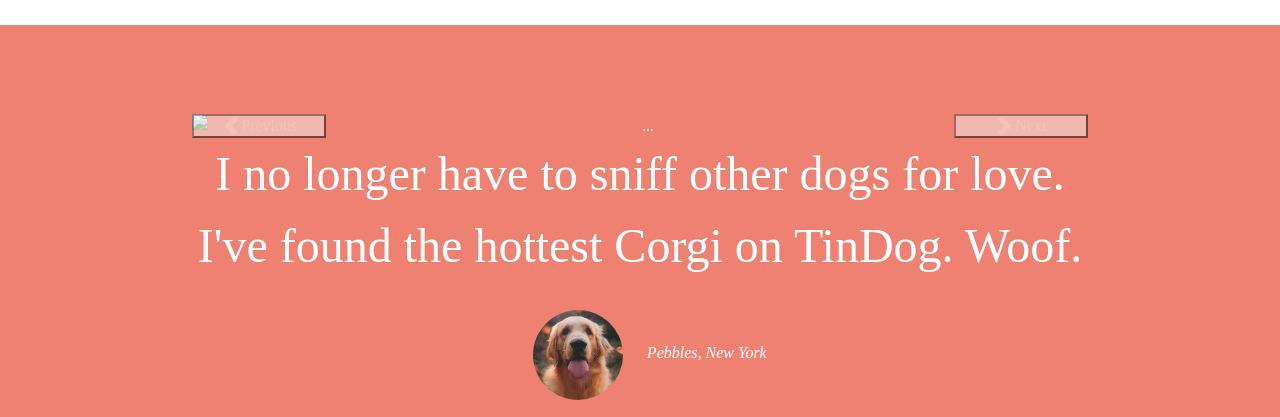
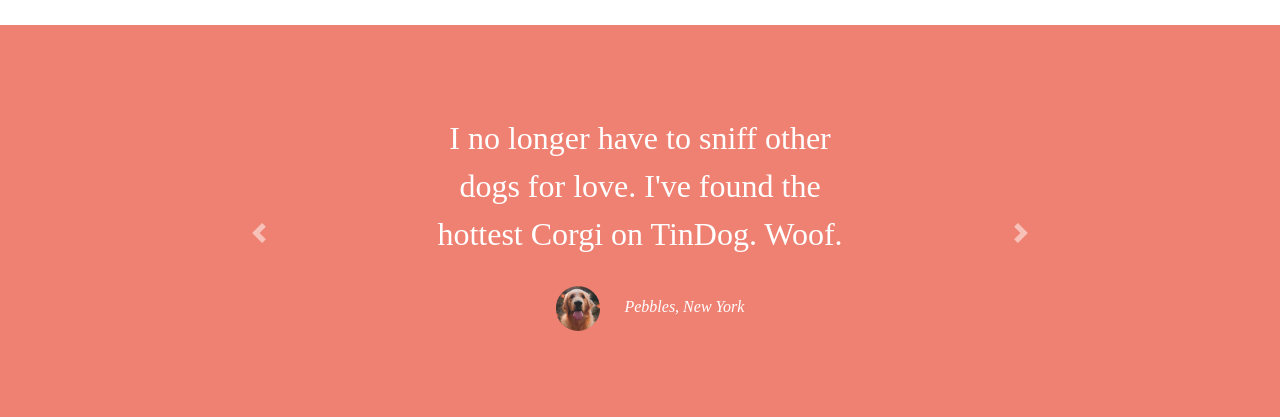
Before and after one commit to michaelouru-sw/TinDog, a plain HTML site: page index.html in a window 1280 px wide. Shown: the part 1190-1607 px from the top of the page. Drawn offline with nearby package versions, Linux system fonts and the light colour scheme.

Commit message:
Carousel Completions

```diff
--- a/css/styles.css
+++ b/css/styles.css
@@ -18,7 +18,7 @@
 
 h2 {
     font-family: "Monserrat-Bold";
-    font-size: 3rem;
+    font-size: 2rem;
     line-height: 1.5;
 }
 
@@ -114,6 +114,11 @@
     margin: 20px;
 }
 
+.testimonial-item {
+    padding-left: 25%;
+    padding-right: 25%;
+}
+
 /* Press Section  */
 
 #press {
--- a/index.html
+++ b/index.html
@@ -95,61 +95,28 @@
   <!-- Testimonials -->
 
   <section id="testimonials">
-    <div id="carouselExampleControls" class="carousel slide" data-bs-ride="carousel">
+    <div id="testimonials-carousel" class="carousel slide" data-ride="false">
       <div class="carousel-inner">
-        <div class="carousel-item active">
-          <img src="..." class="d-block w-100" alt="...">
+        <div class="carousel-item testimonial-item active">
+          <h2>I no longer have to sniff other dogs for love. I've found the hottest Corgi on TinDog. Woof.</h2>
+          <img src="images/dog-img.jpg" class="testimonial-image" alt="dog-profile">
+          <em>Pebbles, New York</em>
         </div>
-        <div class="carousel-item">
-          <img src="..." class="d-block w-100" alt="...">
-        </div>
-        <div class="carousel-item">
-          <img src="..." class="d-block w-100" alt="...">
+        <div class="carousel-item testimonial-item">
+          <h2 class="testimonial-text">My dog used to be so lonely, but with TinDog's help, they've found the love of their life. I think.</h2>
+          <img class="testimonial-image" src="images/lady-img.jpg" alt="lady-profile">
+          <em>Beverly, Illinois</em>
         </div>
       </div>
-      <button class="carousel-control-prev" type="button" data-bs-target="#carouselExampleControls" data-bs-slide="prev">
+      <a class="carousel-control-prev" href="#testimonials-carousel" role="button" data-slide="prev">
         <span class="carousel-control-prev-icon" aria-hidden="true"></span>
-        <span class="visually-hidden">Previous</span>
-      </button>
-      <button class="carousel-control-next" type="button" data-bs-target="#carouselExampleControls" data-bs-slide="next">
+        <span class="sr-only">Previous</span>
+      </a>
+      <a class="carousel-control-next" href="#testimonials-carousel" role="button" data-slide="next">
         <span class="carousel-control-next-icon" aria-hidden="true"></span>
-        <span class="visually-hidden">Next</span>
-      </button>
+        <span class="sr-only">Next</span>
+      </a>
     </div>
-    <!-- <div id="carouselExampleControls" class="carousel slide" data-bs-ride="carousel">
-      <div class="carousel-inner">
-        <div class="carousel-item active">
-          <h2>I no longer have to sniff other dogs for love. I've found the hottest Corgi on TinDog. Woof.</h2>
-          <img src="images/dog-img.jpg" class="testimonial-image d-block w-100" alt="dog-profile">
-          <em>Pebbles, New York</em>
-        </div>
-        <div class="carousel-item">
-          <h2 class="testimonial-text">My dog used to be so lonely, but with TinDog's help, they've found the love of their life. I think.</h2>
-          <img class="testimonial-image" class="d-block" src="images/lady-img.jpg" alt="lady-profile">
-          <em>Beverly, Illinois</em>
-        </div>
-        <div class="carousel-item">
-          <img src="..." class="d-block w-100" alt="...">
-        </div>
-      </div>
-      <button class="carousel-control-prev" type="button" data-bs-target="#carouselExampleControls" data-bs-slide="prev">
-        <span class="carousel-control-prev-icon" aria-hidden="true"></span>
-        <span class="visually-hidden">Previous</span>
-      </button>
-      <button class="carousel-control-next" type="button" data-bs-target="#carouselExampleControls" data-bs-slide="next">
-        <span class="carousel-control-next-icon" aria-hidden="true"></span>
-        <span class="visually-hidden">Next</span>
-      </button>
-    </div> -->
-
-    <h2>I no longer have to sniff other dogs for love. I've found the hottest Corgi on TinDog. Woof.</h2>
-    <img src="images/dog-img.jpg" alt="dog-profile" class="testimonial-image">
-    <em>Pebbles, New York</em>
-
-    <h2 class="testimonial-text">My dog used to be so lonely, but with TinDog's help, they've found the love of their life. I think.</h2>
-    <img class="testimonial-image" src="images/lady-img.jpg" alt="lady-profile">
-    <em>Beverly, Illinois</em>
-
   </section>
 
 
```
